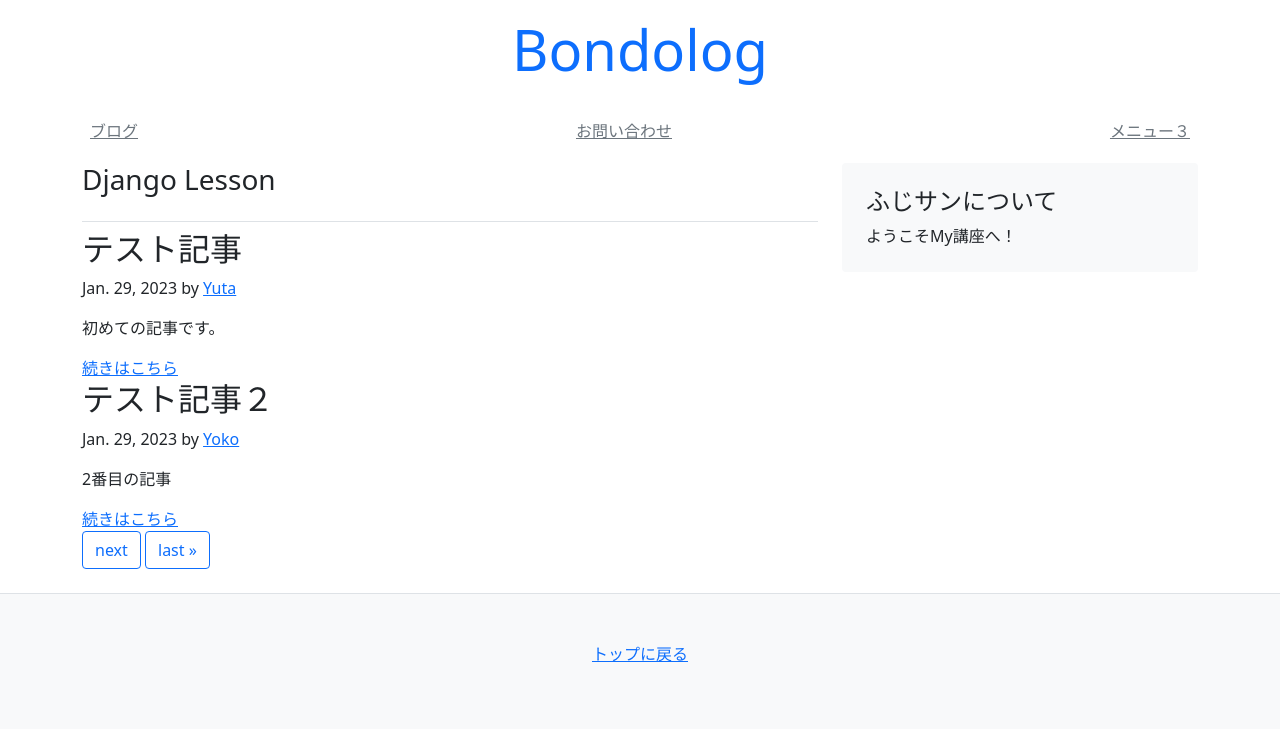
After one commit to yutaweb/blog-backend, a Django app: page /blog/ in a window 1280 px wide. The commit adds this page. Shown: the top 729 px of the page. Run offline with Django 4.2, Linux system fonts and the light colour scheme; data comes from the database, SQL or seed files in the repository; both versions use the stored data as it was after the commit.

Commit message:
BLOG-4 記事一覧＆詳細の実装

```diff
--- a/blog/urls.py
+++ b/blog/urls.py
@@ -2,5 +2,6 @@ from django.urls import path, include
 from . import views
 
 urlpatterns = [
-    path('test/', views.test),
+    path('', views.index),
+    path('<slug:pk>/', views.article),
 ]
--- a/blog/views.py
+++ b/blog/views.py
@@ -1,5 +1,20 @@
 from django.shortcuts import render
-from django.http import HttpResponse
+from blog.models import Article
+from django.core.paginator import Paginator
 
-def test(request):
-    return HttpResponse('page')
+def index(request):
+    objs = Article.objects.all()
+    paginator = Paginator(objs, 2)
+    page_number = request.GET.get('page')
+    context = {
+        'page_obj': paginator.get_page(page_number),
+        'page_number': page_number,
+    }
+    return render(request, 'blog/blogs.html', context)
+
+def article(request, pk):
+    obj = Article.objects.get(pk=pk)
+    context = {
+        'article': obj,
+    }
+    return render(request, 'blog/article.html', context)
--- a/mysite/views.py
+++ b/mysite/views.py
@@ -1,8 +1,11 @@
 from django.shortcuts import render
 from django.http import HttpResponse
+from blog.models import Article
 
 def index(request):
+    objs = Article.objects.all()[:3]
     context = {
-        'title': 'toyama'
+        'title': 'toyama',
+        'articles': objs,
     }
     return render(request, 'mysite/index.html', context)
--- /dev/null
+++ b/templates/blog/blogs.html
@@ -0,0 +1,45 @@
+{% extends 'mysite/base.html' %}
+
+{% block content %}
+
+<main class="container">
+    <div class="row">
+        <div class="col-md-8">
+            <h3 class="pb-4 font-italic border-bottom">
+                Django Lesson
+            </h3>
+
+            {% for obj in page_obj %}
+            <div class="blog-post">
+                <h2 class="blog-post-title">{{ obj.title }}</h2>
+                <p class="blog-post-meta">{{ obj.created_at }} by
+                    <a href="#">{{ obj.author }}</a>
+                </p>
+                <p>{{ obj.text }}</p>
+                <a href="/blog/{{obj.id}}/">続きはこちら</a>
+            </div>
+            {% endfor %}
+
+            <nav class="blog-pagination">
+                <div class="pagination">
+                    <span class="step-links">
+                        {% if page_obj.has_previous %}
+                            <a class="btn btn-outline-primary" href="?page=1">&laquo; first</a>
+                            <a class="btn btn-outline-primary" href="?page={{ page_obj.previous_page_number }}">previous</a>
+                        {% endif %}
+
+                        {% if page_obj.has_next %}
+                            <a class="btn btn-outline-primary" href="?page={{ page_obj.next_page_number }}">next</a>
+                            <a class="btn btn-outline-primary" href="?page={{ page_obj.paginator.num_pages }}">last &raquo;</a>
+                        {% endif %}
+                    </span>
+                </div>
+            </nav>
+        </div>
+
+        {% include 'mysite/snippets/sidebar.html' %}
+    </div>
+</main>
+
+
+{% endblock %}
--- a/templates/mysite/snippets/header.html
+++ b/templates/mysite/snippets/header.html
@@ -2,13 +2,13 @@
     <header class="py-3">
         <div class="row flex-nowrap justify-content-center align-item-center">
             <div class="col-4 text-center">
-                <h1 class="display-4 font-italic">Bondolog</h1>
+                <h1 class="display-4 font-italic"><a href="/" class="text-decoration-none">Bondolog</a></h1>
             </div>
         </div>
     </header>
     <div class="py-1 mb-2">
         <nav class="nav d-flex justify-content-between">
-            <a class="p-2 link-secondary" href="#">ブログ</a>
+            <a class="p-2 link-secondary" href="/blog/">ブログ</a>
             <a class="p-2 link-secondary" href="#">お問い合わせ</a>
             <a class="p-2 link-secondary" href="#">メニュー３</a>
         </nav>
--- /dev/null
+++ b/templates/mysite/snippets/sidebar.html
@@ -0,0 +1,8 @@
+<aside class="col-md-4">
+    <div class="p-4 mb-3 bg-light rounded">
+        <h4 class="font-italic">
+            ふじサンについて
+        </h4>
+        <p class="mb-0">ようこそMy講座へ！</p>
+    </div>
+</aside>
```
Also changed, not shown: templates/blog/article.html (added, +19 -0 lines), templates/mysite/index.html (+13 -13 lines), db.sqlite3.
